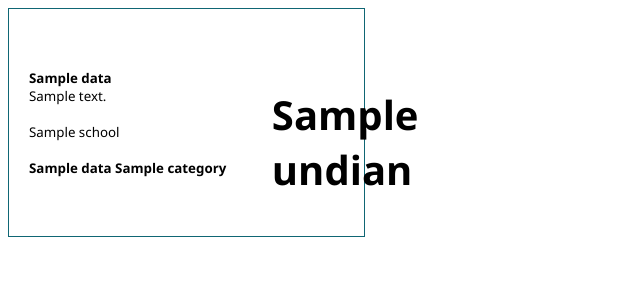
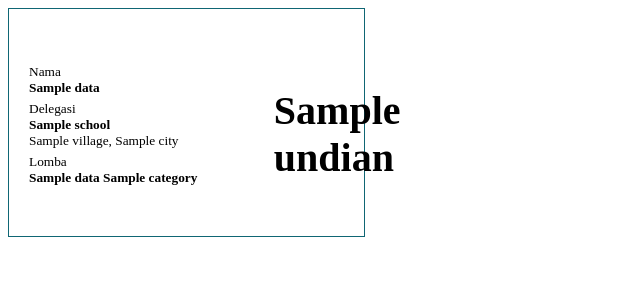
Before and after one commit to erfaruqdev/muammarkebunbaru, a PHP site: the page made by application/views/print/card.php in a window 1280 px wide. Shown: the top 300 px of the page, without its empty margins (0-640 px from the left). Run offline with PHP 8.4, Linux system fonts and the light colour scheme; the template is opened without the code that fills it: most values are stand-ins (such as "Sample title", 1, 10 or a date in 2020); data that the repository does not hold is empty.

Commit message:
feat(participant): add print out participant cards -- redesign

```diff
--- a/application/models/ParticipantModel.php
+++ b/application/models/ParticipantModel.php
@@ -218,7 +218,7 @@ class ParticipantModel extends CI_Model
     {
         $mmu = $this->session->userdata('user_id');
 
-        $this->db->select('a.*, b.id AS contest_id, b.name AS contest_name, c.name as school, c.undian')->from('participants AS a');
+        $this->db->select('a.*, b.id AS contest_id, b.name AS contest_name, c.name as school, c.address, c.village, c.city, c.undian')->from('participants AS a');
         $this->db->join('contests AS b', 'b.id = a.contest_id');
         $this->db->join('schools AS c', 'c.id = a.school_id');
         $this->db->where('a.school_id', $mmu);
--- a/application/views/print/card.php
+++ b/application/views/print/card.php
@@ -8,8 +8,7 @@
     <link rel="shortcut icon" href="<?= base_url() ?>/assets/logo.png">
     <style>
         * {
-            font-family: 'Segoe UI', 'Corbel', Courier, monospace;
-            /* font-family: 'Lucida Sans', 'Lucida Sans Regular', 'Lucida Grande', 'Lucida Sans Unicode', Geneva, Verdana, sans-serif; */
+             font-family: 'Times New Roman', serif;
             font-size: 10pt;
         }
 
@@ -216,18 +215,24 @@
                 $order++;
         ?>
                 <div class="card">
-                    <div class="row" style="margin-top: 60px">
+                    <div class="row" style="margin-top: 55px">
                         <div class="col-8" style="padding-left: 20px;">
-                            <h3><?= $row->name ?></h3>
-                            <div>
-                                <?= $row->address ?> <br><br>
-                                <?= $row->school ?> <br><br>
-                                <h3><?= $row->contest_name.' '.$category ?></h3>
+                            <div style="margin-bottom: 5px">
+                                <span>Nama</span>
+                                <h3><?= $row->name ?></h3>
                             </div>
-
+                            <div style="margin-bottom: 5px">
+                                <span>Delegasi</span>
+                                <h4><?= $row->school ?></h4>
+                                <span><?= $row->village.', '.$row->city ?></span>
+                            </div>
+                            <div style="margin-bottom: 5px">
+                                <span>Lomba</span>
+                                <h4><?= $row->contest_name.' '.$category ?></h4>
+                            </div>
                         </div>
-                        <div class="col-3" style="padding-left: 6px">
-                            <h2 style="font-size: 30pt; margin-top: 18px">
+                        <div class="col-3" style="padding-left: 8px">
+                            <h2 style="font-size: 30pt; margin-top: 23px">
                                 <?= $row->undian ?>
                             </h2>
                         </div>
@@ -244,10 +249,10 @@
     </div>
 </div>
 <script>
-    window.print()
-    window.onafterprint = function () {
-        window.close()
-    }
+    // window.print()
+    // window.onafterprint = function () {
+    //     window.close()
+    // }
 </script>
 <?php
 }else{
```
